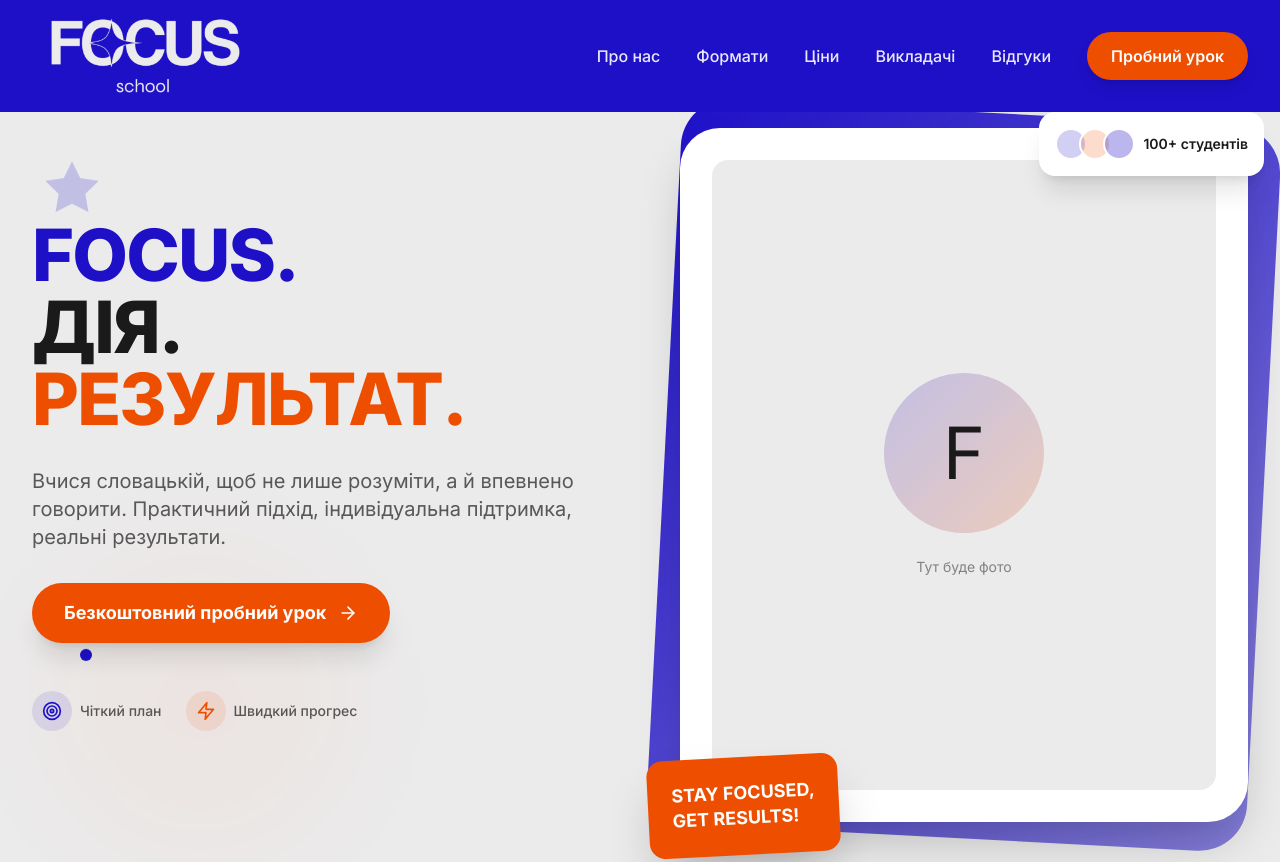
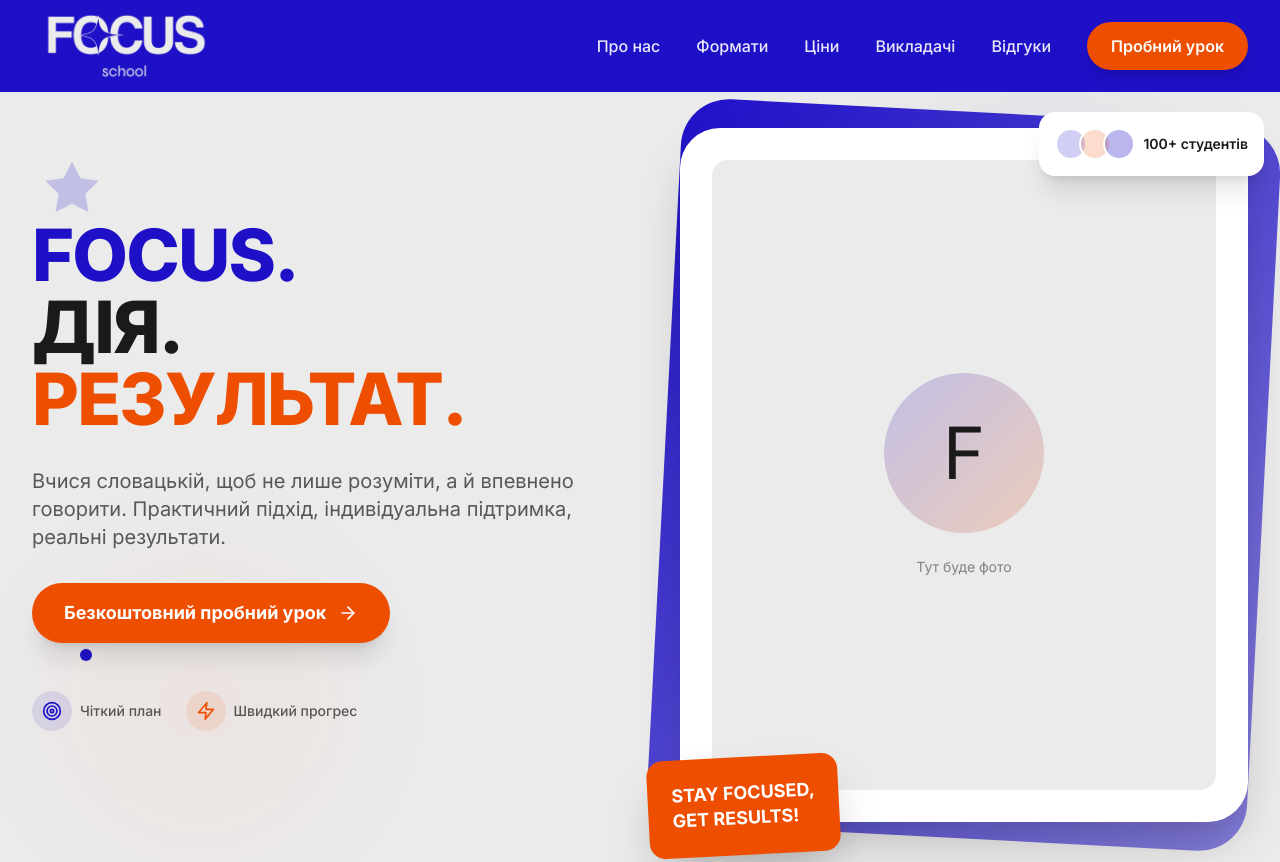
Before and after one commit to ruslan-mustafaev/fokus-sk-school, a React (Vite) app: page / in a window 1280 px wide. Shown: the top 862 px of the page. Built offline with nearby package versions, Linux system fonts and the light colour scheme.

Commit message:
Updated Header.tsx

```diff
--- a/src/components/Header.tsx
+++ b/src/components/Header.tsx
@@ -34,7 +34,7 @@ export default function Header() {
       className={`fixed top-0 left-0 right-0 z-50 transition-all duration-300 ${
         isScrolled
           ? 'bg-brand-blue shadow-lg py-1'
-          : 'bg-brand-blue py-2'
+          : 'bg-brand-blue py-1.5'
       }`}
     >
       <div className="max-w-7xl mx-auto px-4 sm:px-6 lg:px-8">
@@ -44,7 +44,7 @@ export default function Header() {
               src="/logo/img_3159.png"
               alt="FOCUS School"
               className={`transition-all duration-300 w-auto ${
-                isScrolled ? 'h-14 sm:h-16' : 'h-16 sm:h-20 md:h-24'
+                isScrolled ? 'h-12 sm:h-14' : 'h-14 sm:h-16 md:h-20'
               }`}
             />
           </a>
```
